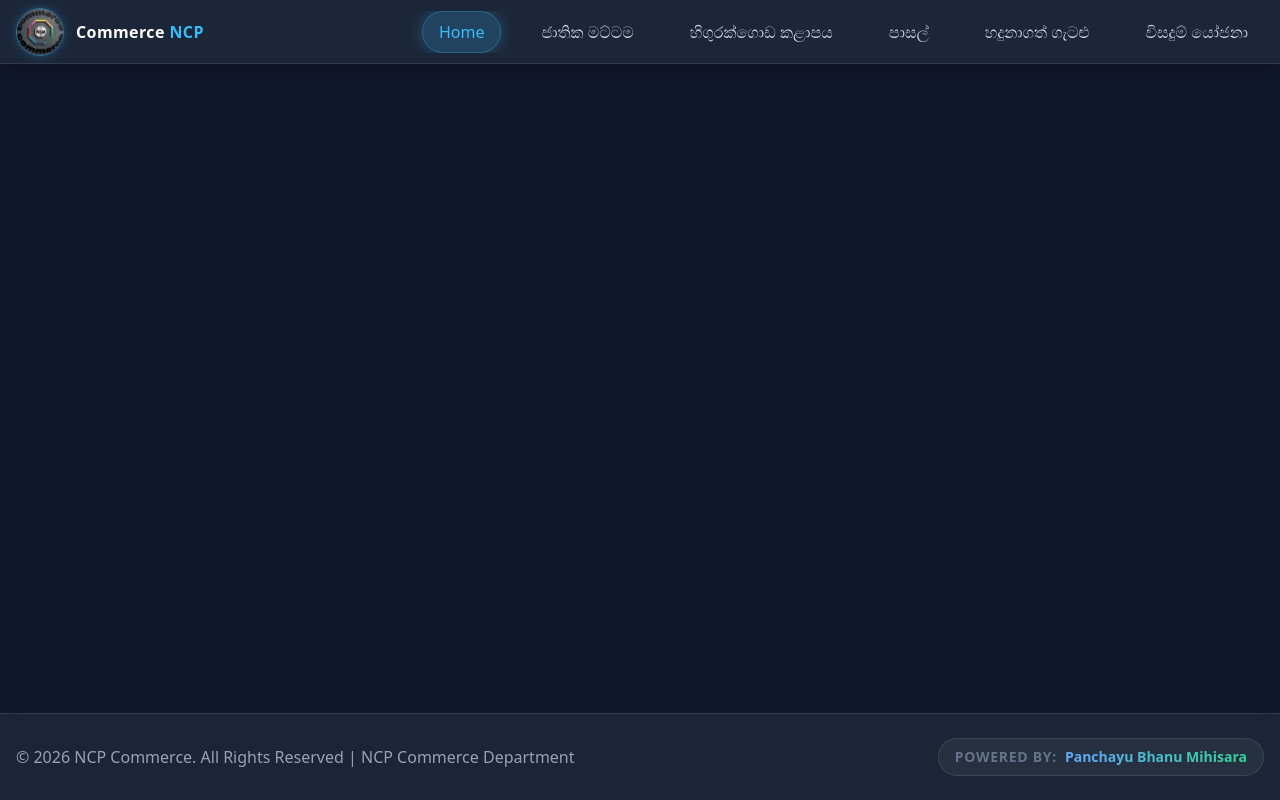
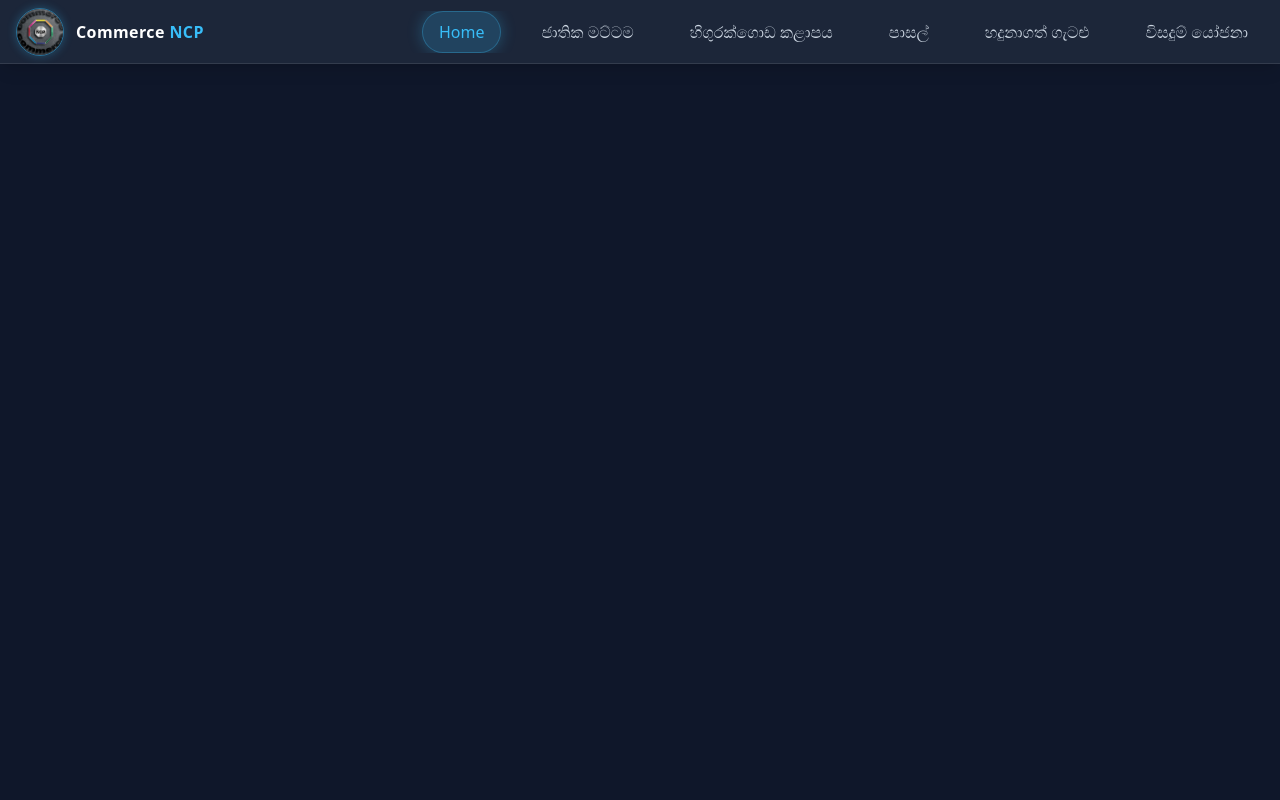
Before and after one commit to PANCHAYU-BHANU/NCP-COMMERCE, a React (Vite) app: page / in a window 1280 px wide. Built offline with nearby package versions, Linux system fonts and the light colour scheme.

Commit message:
remove footer

```diff
--- a/src/App.jsx
+++ b/src/App.jsx
@@ -1,6 +1,5 @@
 import { BrowserRouter as Router, Routes, Route } from 'react-router-dom';
 import Navbar from './components/Navbar';
-import Footer from './components/Footer';
 import Home from './pages/Home';
 import NationalLevel from './pages/NationalLevel';
 import Zone from './pages/Zone';
@@ -23,7 +22,6 @@ function App() {
             <Route path="/solutions" element={<Solutions />} />
           </Routes>
         </main>
-        <Footer />
       </div>
     </Router>
   );
```
